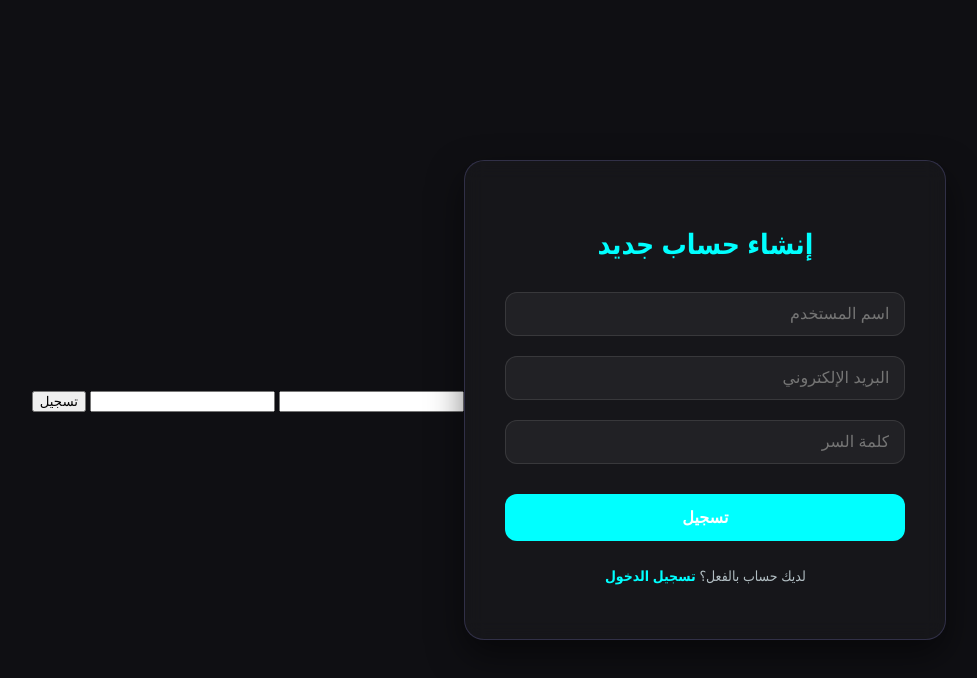
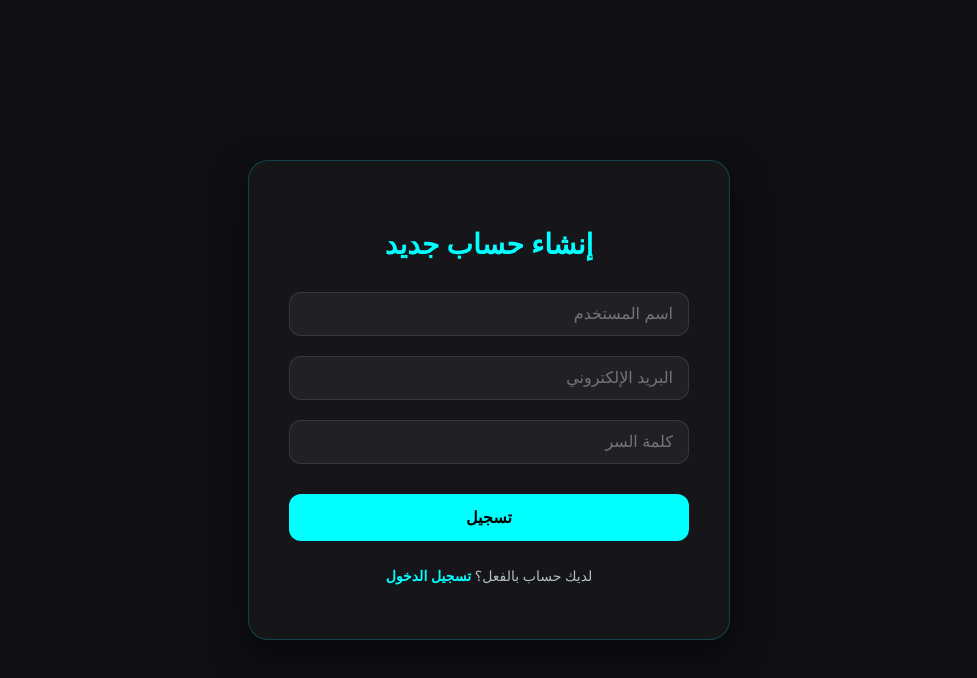
Before and after one commit to wassimminyari54-hash/vandox_yt, a website: page login/sign_in.html in a window 1280 px wide. Shown: the whole page, without its empty margins (151-1128 px from the left). Drawn offline with Linux system fonts and the light colour scheme.

Commit message:
0.5 beta

```diff
--- a/login/sign_in.html
+++ b/login/sign_in.html
@@ -3,170 +3,60 @@
 <head>
     <meta charset="UTF-8">
     <title>إنشاء حساب | Vandox YT</title>
+    <style>
+        body { margin: 0; padding: 0; font-family: 'Segoe UI', sans-serif; background-color: #0f0f13; display: flex; justify-content: center; align-items: center; height: 100vh; color: #fff; }
+        .auth-card { background: rgba(255, 255, 255, 0.03); padding: 40px; border-radius: 20px; border: 1px solid rgba(0, 255, 255, 0.2); box-shadow: 0 15px 35px rgba(0, 0, 0, 0.5); width: 100%; max-width: 400px; text-align: center; backdrop-filter: blur(10px); }
+        .auth-card h2 { margin-bottom: 30px; color: aqua; font-size: 28px; }
+        .input-group { margin-bottom: 20px; text-align: right; }
+        .input-group input { width: 100%; padding: 12px 15px; border-radius: 12px; border: 1px solid rgba(255, 255, 255, 0.1); background: rgba(255, 255, 255, 0.05); color: #fff; font-size: 16px; box-sizing: border-box; }
+        .input-group input:focus { outline: none; border-color: aqua; background: rgba(255, 255, 255, 0.08); }
+        .btn-main { width: 100%; padding: 14px; border-radius: 12px; border: none; background-color: aqua; color: #000; font-weight: bold; font-size: 16px; cursor: pointer; transition: 0.3s; margin-top: 10px; }
+        .btn-main:hover { transform: translateY(-2px); box-shadow: 0 5px 15px rgba(0, 255, 255, 0.4); }
+        p { margin-top: 25px; font-size: 14px; color: #b2bec3; }
+        p a { color: aqua; text-decoration: none; font-weight: bold; }
+    </style>
 </head>
-
-<style>
-    /* إعدادات الخط والخلفية */
-    body {
-        margin: 0;
-        padding: 0;
-        font-family: 'Segoe UI', Tahoma, Geneva, Verdana, sans-serif;
-        background-color: #0f0f13;
-        display: flex;
-        justify-content: center;
-        align-items: center;
-        height: 100vh;
-        color: #fff;
-    }
-
-    .auth-card {
-        background: rgba(255, 255, 255, 0.03); /* شفافية خفيفة */
-        padding: 40px;
-        border-radius: 20px;
-        border: 1px solid rgba(162, 155, 254, 0.2); /* إطار بنفسجي خفيف جداً */
-        box-shadow: 0 15px 35px rgba(0, 0, 0, 0.5);
-        width: 100%;
-        max-width: 400px;
-        text-align: center;
-        backdrop-filter: blur(10px); /* تأثير الزجاج المغبش */
-    }
-
-    .auth-card h2 {
-        margin-bottom: 30px;
-        color: aqua; /* اللون البنفسجي المفضل عندك */
-        font-size: 28px;
-    }
-
-    /* تصميم حقول الإدخال */
-    .input-group {
-        margin-bottom: 20px;
-        text-align: right;
-    }
-
-    .input-group input {
-        width: 100%;
-        padding: 12px 15px;
-        border-radius: 12px;
-        border: 1px solid rgba(255, 255, 255, 0.1);
-        background: rgba(255, 255, 255, 0.05);
-        color: #fff;
-        font-size: 16px;
-        transition: 0.3s ease;
-        box-sizing: border-box;
-    }
-
-    .input-group input:focus {
-        outline: none;
-        border-color: aqua;
-        background: rgba(255, 255, 255, 0.08);
-        box-shadow: 0 0 10px rgba(162, 155, 254, 0.2);
-    }
-
-    /* الزر الرئيسي */
-    .btn-main {
-        width: 100%;
-        padding: 14px;
-        border-radius: 12px;
-        border: none;
-        background-color: aqua;
-        color: white;
-        font-weight: bold;
-        font-size: 16px;
-        cursor: pointer;
-        transition: 0.3s transform, 0.3s box-shadow;
-        margin-top: 10px;
-    }
-
-    .btn-main:hover {
-        transform: translateY(-2px);
-        box-shadow: 0 5px 15px rgba(108, 92, 231, 0.4);
-    }
-
-    /* الروابط السفلية */
-    p {
-        margin-top: 25px;
-        font-size: 14px;
-        color: #b2bec3;
-    }
-
-    p a {
-        color: aqua;
-        text-decoration: none;
-        font-weight: bold;
-    }
-
-    p a:hover {
-        text-decoration: underline;
-    }
-</style>
-
-
 <body class="auth-page">
     <div class="auth-card">
         <h2>إنشاء حساب جديد</h2>
         <form id="signupForm">
             <div class="input-group">
-                <input type="text" placeholder="اسم المستخدم" required>
+                <input type="text" id="username" placeholder="اسم المستخدم" required>
             </div>
             <div class="input-group">
-                <input type="email" placeholder="البريد الإلكتروني" required>
+                <input type="email" id="signupEmail" placeholder="البريد الإلكتروني" required>
             </div>
             <div class="input-group">
-                <input type="password" placeholder="كلمة السر" required>
+                <input type="password" id="signupPassword" placeholder="كلمة السر" required>
             </div>
             <button type="submit" class="btn-main">تسجيل</button>
         </form>
         <p>لديك حساب بالفعل؟ <a href="login.html">تسجيل الدخول</a></p>
     </div>
 
-    <!-- تأكد أن الحقول عندها هاد الـ IDs -->
-    <form id="authForm">
-        <input type="email" id="email" required>
-        <input type="password" id="password" required>
-        <button type="submit">تسجيل</button>
-    </form>
-
     <script>
-        document.getElementById('authForm').addEventListener('submit', async (e) => {
+        document.getElementById('signupForm').addEventListener('submit', async (e) => {
             e.preventDefault();
-
-            const userData = {
-                email: document.getElementById('email').value,
-                password: document.getElementById('password').value
-            };
+            const email = document.getElementById('signupEmail').value;
+            const password = document.getElementById('signupPassword').value;
 
             try {
-                const response = await fetch('http://localhost:3000/save-data', {
+                const response = await fetch('http://localhost:3000/signup', {
                     method: 'POST',
                     headers: { 'Content-Type': 'application/json' },
-                    body: JSON.stringify(userData)
+                    body: JSON.stringify({ email, password })
                 });
 
                 if (response.ok) {
-                    alert("تم الحفظ في ملف database.txt بنجاح!");
+                    alert("تم إنشاء الحساب بنجاح!");
+                    window.location.href = "login.html";
+                } else {
+                    alert("حدث خطأ في الخادم.");
                 }
             } catch (error) {
-                alert("تأكد أن السيرفر (Node.js) شغال في الخلفية!");
+                alert("تأكد أن السيرفر شغال!");
             }
         });
-
-        document.getElementById('signupForm').addEventListener('submit', async (e) => {
-        e.preventDefault();
-        const email = document.getElementById('email').value;
-        const password = document.getElementById('password').value;
-
-        const response = await fetch('http://localhost:3000/signup', {
-            method: 'POST',
-            headers: { 'Content-Type': 'application/json' },
-            body: JSON.stringify({ email, password })
-        });
-
-        if (response.ok) {
-            alert("تم إنشاء الحساب! سيتم توجيهك لتسجيل الدخول.");
-            window.location.href = "login.html"; // التوجيه لصفحة الدخول
-        }
-        });
     </script>
-
 </body>
 </html>
```
Also changed, not shown: login/login.html (+29 -139 lines), server.js (+6 -4 lines), 1 other file.
